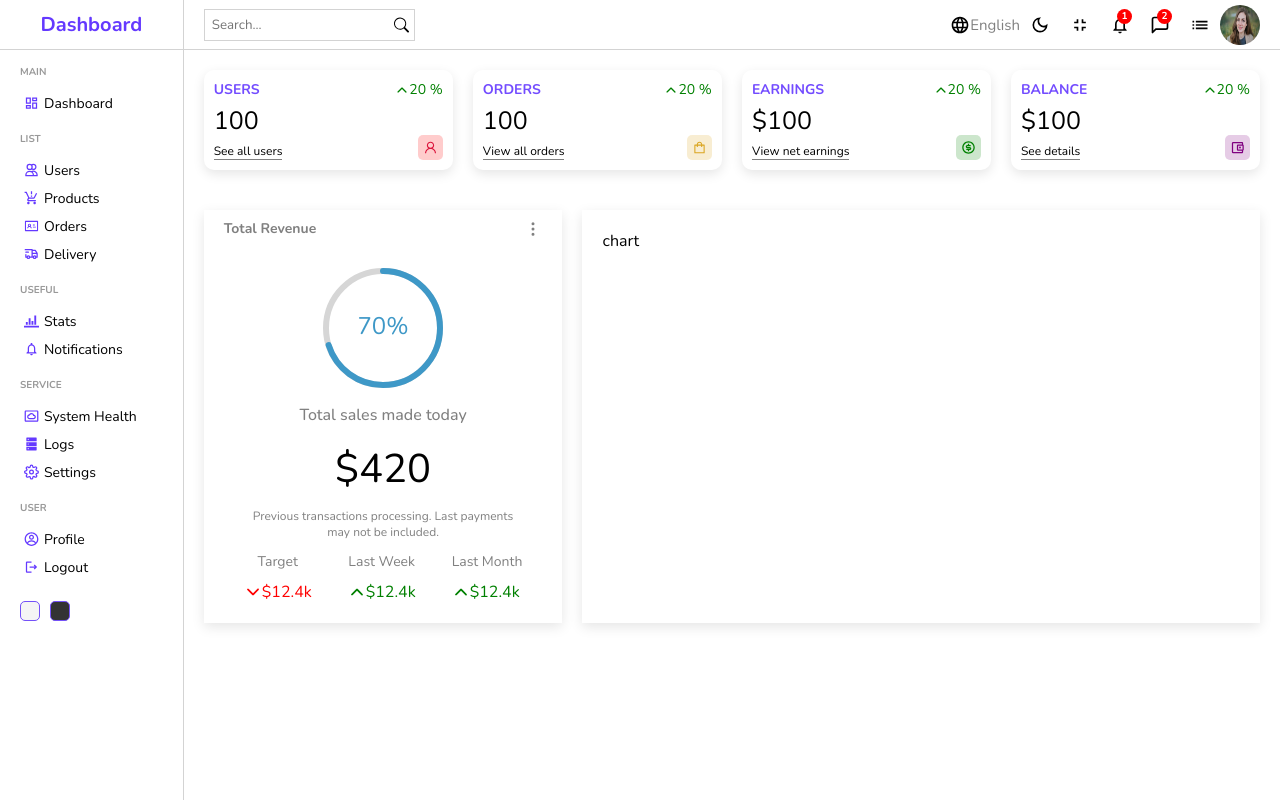
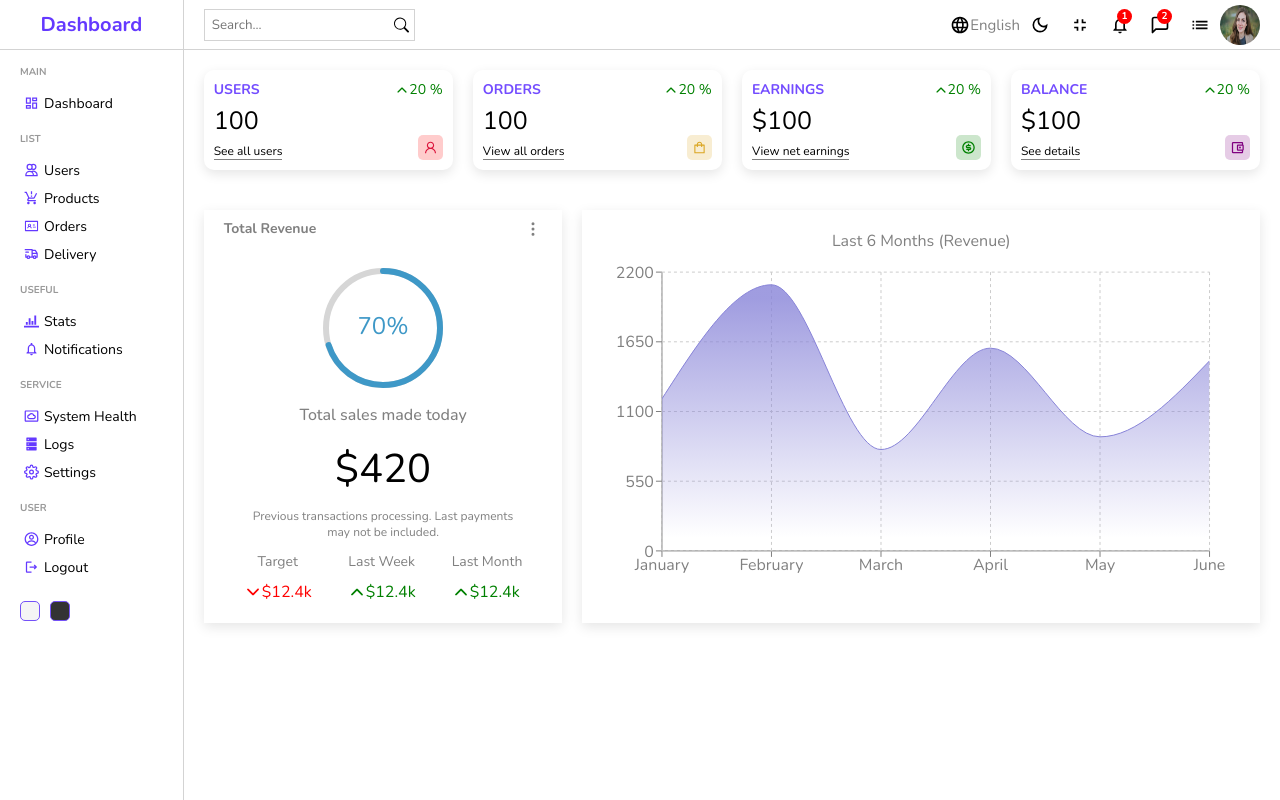
Before and after one commit to nurmdrafi/admin-dashboard-client, a React (Create React App) app: page / in a window 1280 px wide. Built offline with nearby package versions, Linux system fonts and the light colour scheme.

Commit message:
implemented recharts

```diff
--- a/package.json
+++ b/package.json
@@ -16,6 +16,7 @@
     "react-icons": "^4.4.0",
     "react-router-dom": "^6.3.0",
     "react-scripts": "5.0.1",
+    "recharts": "^2.1.12",
     "sass": "^1.53.0",
     "web-vitals": "^2.1.0"
   },
--- a/src/Components/Chart/Chart.js
+++ b/src/Components/Chart/Chart.js
@@ -1,7 +1,60 @@
-import React from "react";
+import React, { PureComponent } from "react";
+import {
+  AreaChart,
+  Area,
+  XAxis,
+  YAxis,
+  CartesianGrid,
+  Tooltip,
+  ResponsiveContainer,
+} from "recharts";
 import "./Chart.scss";
+
+const data = [
+  { name: "January", Total: 1200 },
+  { name: "February", Total: 2100 },
+  { name: "March", Total: 800 },
+  { name: "April", Total: 1600 },
+  { name: "May", Total: 900 },
+  { name: "June", Total: 1500 },
+];
 const Chart = () => {
-  return <div className="chart">chart</div>;
+  return (
+    <div className="chart">
+      <div className="title">Last 6 Months (Revenue)</div>
+      <ResponsiveContainer width="100%" aspect={2 / 1}>
+        <AreaChart
+          width={500}
+          height={400}
+          data={data}
+          margin={{
+            top: 10,
+            right: 30,
+            left: 0,
+            bottom: 0,
+          }}
+        >
+          <defs>
+            <linearGradient id="total" x1="0" y1="0" x2="0" y2="1">
+              <stop offset="5%" stopColor="#8884d8" stopOpacity={0.8} />
+              <stop offset="95%" stopColor="#8884d8" stopOpacity={0} />
+            </linearGradient>
+          </defs>
+          <XAxis dataKey="name" stroke="gray" />
+          <YAxis dataKey="Total" stroke="gray" />
+          <CartesianGrid strokeDasharray="3 3" className="chartGrid"/>
+          <Tooltip />
+          <Area
+            type="monotone"
+            dataKey="Total"
+            stroke="#8884d8"
+            fillOpacity={1}
+            fill="url(#total)"
+          />
+        </AreaChart>
+      </ResponsiveContainer>
+    </div>
+  );
 };
 
 export default Chart;
--- a/src/Components/Chart/Chart.scss
+++ b/src/Components/Chart/Chart.scss
@@ -2,4 +2,13 @@
   flex: 4;
   box-shadow: rgba(0, 0, 0, 0.1) 0px 4px 12px;
   padding: 20px;
+  color: gray;
+
+  .title{
+    text-align: center;
+    margin-bottom: 10px;
+  }
+  .chartGrid{
+    // stroke: rgb(183, 181, 181);
+  }
 }
```
Also changed, not shown: 1 other file (tests, documents, lock files or other folders).
